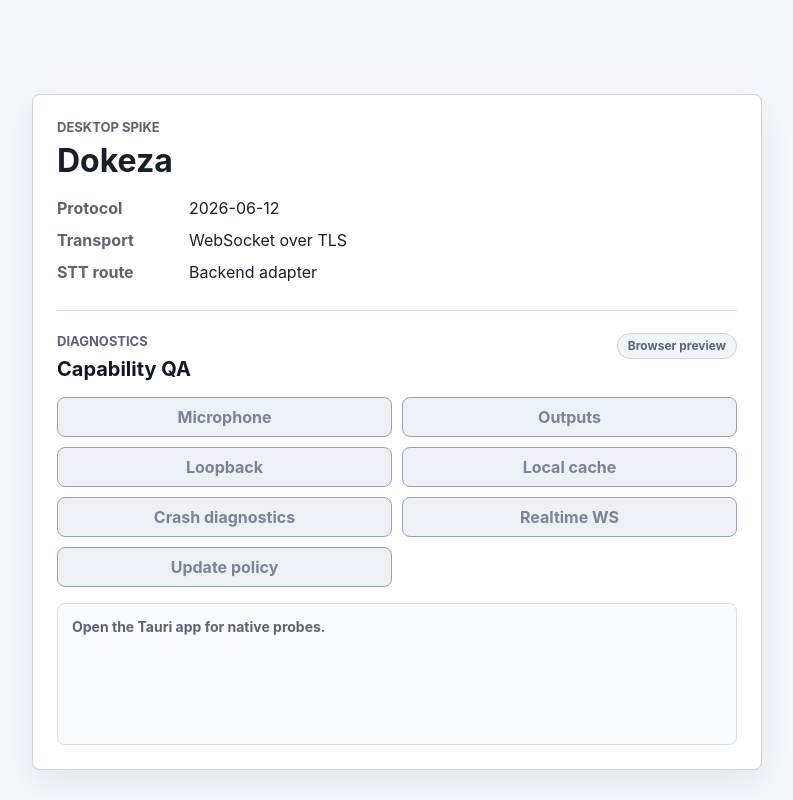
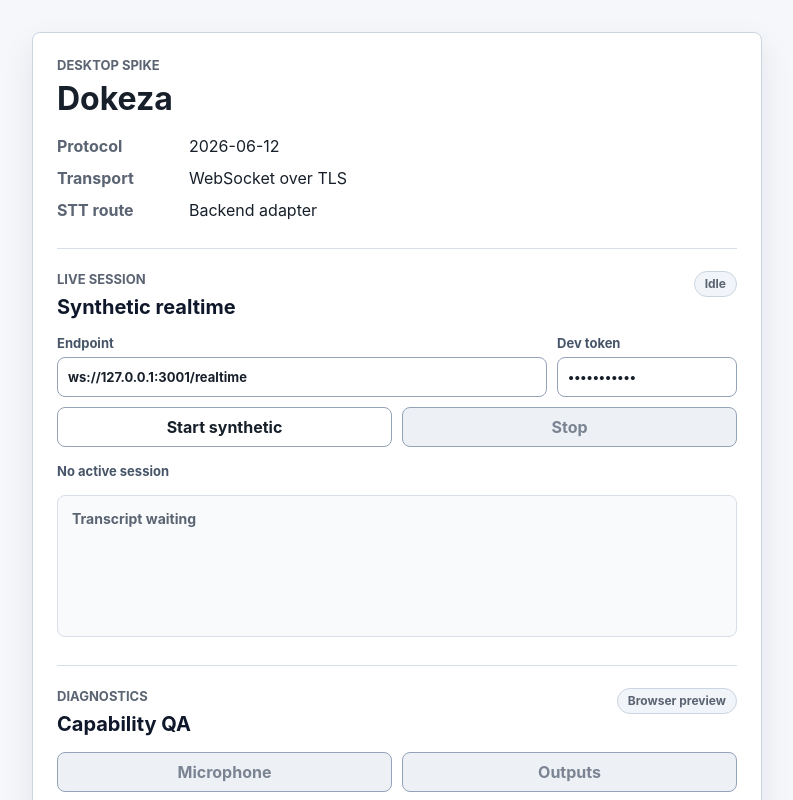
Before and after one commit to onwardfave/dokeza, a React (Vite) app in the folder apps/desktop/: page / in a window 1280 px wide. Shown: the top 800 px of the page, without its empty margins (243-1036 px from the left). Built offline with nearby package versions, Linux system fonts and the light colour scheme; what @sinclair/typebox would draw is missing.

Commit message:
feat(desktop): add synthetic realtime session panel

```diff
--- a/apps/desktop/src/protocol/desktopRealtimeSession.ts
+++ b/apps/desktop/src/protocol/desktopRealtimeSession.ts
@@ -100,12 +100,14 @@
   }
 
   get snapshot(): DesktopRealtimeSnapshot {
-    return {
+    const snapshot: DesktopRealtimeSnapshot = {
       ...this.state,
       transcripts: [...this.state.transcripts],
-      lastError:
-        this.state.lastError === undefined ? undefined : { ...this.state.lastError },
     };
+    if (this.state.lastError !== undefined) {
+      snapshot.lastError = { ...this.state.lastError };
+    }
+    return snapshot;
   }
 
   startSyntheticSession(): void {
@@ -333,7 +335,9 @@
   }
 
   sendBinary(frame: Uint8Array): void {
-    this.socket.send(frame);
+    const copy = new ArrayBuffer(frame.byteLength);
+    new Uint8Array(copy).set(frame);
+    this.socket.send(copy);
   }
 
   close(): void {
--- a/apps/desktop/src/protocol/realtimeClient.ts
+++ b/apps/desktop/src/protocol/realtimeClient.ts
@@ -50,6 +50,8 @@
   sent_at: string;
 }
 
+type SessionBoundEnvelope = SessionEnvelope & { session_id: string };
+
 export function createInitialRealtimeClientState(): RealtimeClientState {
   return { nextSeq: 1 };
 }
@@ -69,6 +71,16 @@
   }
 
   return envelope;
+}
+
+function nextSessionEnvelope(
+  state: RealtimeClientState,
+  sessionId: string,
+): SessionBoundEnvelope {
+  return {
+    ...nextEnvelope(state),
+    session_id: sessionId,
+  };
 }
 
 export function createAuthHelloMessage(
@@ -98,7 +110,7 @@
   identity: DesktopSessionIdentity,
 ): RealtimeJsonMessage {
   const message = {
-    ...nextEnvelope(state, identity.sessionId),
+    ...nextSessionEnvelope(state, identity.sessionId),
     type: "session.start",
     payload: {
       workspace_id: identity.workspaceId,
@@ -130,7 +142,7 @@
 ): RealtimeJsonMessage {
   const envelope = nextEnvelope(state, sessionId);
   const message = {
-    ...envelope,
+    ...nextSessionEnvelopeFromEnvelope(envelope, sessionId),
     type: "session.end",
     payload: {
       reason,
@@ -150,7 +162,7 @@
   input: ResumeRequestInput,
 ): RealtimeJsonMessage {
   const message = {
-    ...nextEnvelope(state, input.sessionId),
+    ...nextSessionEnvelope(state, input.sessionId),
     type: "resume.request",
     payload: {
       previous_connection_id: input.previousConnectionId,
@@ -172,7 +184,7 @@
   payload: AudioChunkMetaMessage["payload"],
 ): AudioChunkMetaMessage {
   const message = {
-    ...nextEnvelope(state, sessionId),
+    ...nextSessionEnvelope(state, sessionId),
     type: "audio.chunk_meta",
     payload,
   } satisfies AudioChunkMetaMessage;
@@ -182,6 +194,16 @@
   }
 
   return message;
+}
+
+function nextSessionEnvelopeFromEnvelope(
+  envelope: SessionEnvelope,
+  sessionId: string,
+): SessionBoundEnvelope {
+  return {
+    ...envelope,
+    session_id: sessionId,
+  };
 }
 
 export function createSyntheticPcmChunks(options: SyntheticPcmOptions = {}): SyntheticPcmChunk[] {
--- a/apps/desktop/src/styles.css
+++ b/apps/desktop/src/styles.css
@@ -112,9 +112,148 @@
   background: #edf8f2;
 }
 
+.status-pill.warning {
+  border-color: #d8b451;
+  color: #755100;
+  background: #fff8df;
+}
+
+.status-pill.danger {
+  border-color: #f0a1b7;
+  color: #9f1239;
+  background: #fff1f5;
+}
+
 .status-pill.muted {
   color: #5b6472;
   background: #f1f5f9;
+}
+
+.live-session {
+  display: grid;
+  gap: 16px;
+  margin-top: 28px;
+  border-top: 1px solid #d8dee8;
+  padding-top: 22px;
+}
+
+.live-session-header {
+  display: flex;
+  gap: 16px;
+  align-items: start;
+  justify-content: space-between;
+}
+
+.live-session-controls {
+  display: grid;
+  grid-template-columns: minmax(0, 1fr) minmax(0, 180px);
+  gap: 10px;
+}
+
+.live-session-controls label {
+  display: grid;
+  gap: 6px;
+  color: #475569;
+  font-size: 13px;
+  font-weight: 700;
+}
+
+.live-session-controls input {
+  min-width: 0;
+  min-height: 38px;
+  border: 1px solid #94a3b8;
+  border-radius: 8px;
+  color: #17202a;
+  background: #ffffff;
+  padding: 0 10px;
+}
+
+.live-session-controls input:disabled {
+  color: #7b8492;
+  background: #edf1f6;
+}
+
+.live-session-buttons {
+  grid-column: 1 / -1;
+  display: grid;
+  grid-template-columns: repeat(2, minmax(0, 1fr));
+  gap: 10px;
+}
+
+.live-session-buttons button {
+  min-height: 40px;
+  border: 1px solid #94a3b8;
+  border-radius: 8px;
+  color: #17202a;
+  background: #ffffff;
+  font-weight: 700;
+  cursor: pointer;
+}
+
+.live-session-buttons button:hover:not(:disabled) {
+  border-color: #2563eb;
+  color: #174ea6;
+  background: #eff6ff;
+}
+
+.live-session-buttons button:disabled {
+  color: #7b8492;
+  background: #edf1f6;
+  cursor: not-allowed;
+}
+
+.live-session-detail {
+  margin: 0;
+  color: #475569;
+  font-size: 13px;
+  font-weight: 700;
+  overflow-wrap: anywhere;
+}
+
+.live-transcript {
+  display: grid;
+  gap: 8px;
+  min-height: 112px;
+  border: 1px solid #d8dee8;
+  border-radius: 8px;
+  background: #f8fafc;
+  padding: 14px;
+}
+
+.live-transcript-empty {
+  margin: 0;
+  color: #5b6472;
+  font-size: 14px;
+  font-weight: 700;
+}
+
+.transcript-row {
+  display: grid;
+  gap: 6px;
+  border-left: 3px solid #94a3b8;
+  background: #ffffff;
+  padding: 10px 12px;
+}
+
+.transcript-row.final {
+  border-left-color: #168a5b;
+}
+
+.transcript-row > div {
+  display: flex;
+  gap: 10px;
+  align-items: center;
+  justify-content: space-between;
+  color: #475569;
+  font-size: 12px;
+  font-weight: 700;
+  text-transform: uppercase;
+}
+
+.transcript-row p {
+  margin: 0;
+  color: #17202a;
+  line-height: 1.45;
 }
 
 .diagnostics-actions {
@@ -251,6 +390,15 @@
     display: grid;
   }
 
+  .live-session-header {
+    display: grid;
+  }
+
+  .live-session-controls,
+  .live-session-buttons {
+    grid-template-columns: 1fr;
+  }
+
   .diagnostics-actions {
     grid-template-columns: 1fr;
   }
--- a/apps/desktop/src/ui/App.tsx
+++ b/apps/desktop/src/ui/App.tsx
@@ -1,5 +1,9 @@
 import { REALTIME_PROTOCOL_VERSION } from "@dokeza/contracts";
-import { useMemo, useState } from "react";
+import { useEffect, useMemo, useRef, useState } from "react";
+import {
+  DesktopRealtimeSessionClient,
+  type DesktopRealtimeSnapshot,
+} from "../protocol/desktopRealtimeSession.js";
 import {
   formatDiagnosticDetails,
   isTauriRuntime,
@@ -7,7 +11,19 @@
   type DiagnosticAction,
   type DiagnosticOutcome,
 } from "./desktopDiagnostics.js";
+import {
+  getLiveSessionDetail,
+  getLiveSessionStatusView,
+  toLiveTranscriptRows,
+} from "./liveSessionViewModel.js";
 import { selectDesktopSurface } from "./surfaces.js";
+
+const initialLiveSessionSnapshot: DesktopRealtimeSnapshot = {
+  status: "idle",
+  lastClientSeq: 0,
+  lastServerSeq: 0,
+  transcripts: [],
+};
 
 export function App() {
   const surface = selectDesktopSurface(globalThis.location.hash);
@@ -35,9 +51,122 @@
             <dd>Backend adapter</dd>
           </div>
         </dl>
+        <LiveSessionPanel />
         <DiagnosticsPanel />
       </section>
     </main>
+  );
+}
+
+function LiveSessionPanel() {
+  const [endpoint, setEndpoint] = useState("ws://127.0.0.1:3001/realtime");
+  const [token, setToken] = useState("valid_token");
+  const [snapshot, setSnapshot] = useState<DesktopRealtimeSnapshot>(initialLiveSessionSnapshot);
+  const clientRef = useRef<DesktopRealtimeSessionClient | null>(null);
+  const refreshTimerRef = useRef<number | undefined>(undefined);
+  const status = getLiveSessionStatusView(snapshot.status);
+  const detail = getLiveSessionDetail(snapshot);
+  const transcriptRows = toLiveTranscriptRows(snapshot.transcripts);
+  const canStart =
+    snapshot.status === "idle" || snapshot.status === "closed" || snapshot.status === "failed";
+  const canStop =
+    snapshot.status === "connecting" ||
+    snapshot.status === "connected" ||
+    snapshot.status === "streaming" ||
+    snapshot.status === "degraded";
+
+  useEffect(() => {
+    return () => window.clearInterval(refreshTimerRef.current);
+  }, []);
+
+  function refreshSnapshot() {
+    const client = clientRef.current;
+    if (client !== null) {
+      setSnapshot(client.snapshot);
+    }
+  }
+
+  function startRefreshLoop() {
+    window.clearInterval(refreshTimerRef.current);
+    refreshTimerRef.current = window.setInterval(refreshSnapshot, 250);
+  }
+
+  function startSession() {
+    const client = new DesktopRealtimeSessionClient({
+      endpoint,
+      token,
+      clientVersion: "0.1.0",
+      platform: "windows",
+      deviceId: "dev_desktop_preview",
+      syntheticAudio: {
+        chunkCount: 3,
+        samplesPerChunk: 1600,
+      },
+    });
+    clientRef.current = client;
+    client.startSyntheticSession();
+    setSnapshot(client.snapshot);
+    startRefreshLoop();
+  }
+
+  function stopSession() {
+    clientRef.current?.stop("user_stopped");
+    refreshSnapshot();
+  }
+
+  return (
+    <section className="live-session" aria-labelledby="live-session-title">
+      <div className="live-session-header">
+        <div>
+          <p className="eyebrow">Live Session</p>
+          <h2 id="live-session-title">Synthetic realtime</h2>
+        </div>
+        <span className={`status-pill ${status.tone}`}>{status.label}</span>
+      </div>
+      <div className="live-session-controls">
+        <label>
+          <span>Endpoint</span>
+          <input
+            value={endpoint}
+            onChange={(event) => setEndpoint(event.currentTarget.value)}
+            disabled={!canStart}
+          />
+        </label>
+        <label>
+          <span>Dev token</span>
+          <input
+            type="password"
+            value={token}
+            onChange={(event) => setToken(event.currentTarget.value)}
+            disabled={!canStart}
+          />
+        </label>
+        <div className="live-session-buttons">
+          <button type="button" disabled={!canStart} onClick={startSession}>
+            Start synthetic
+          </button>
+          <button type="button" disabled={!canStop} onClick={stopSession}>
+            Stop
+          </button>
+        </div>
+      </div>
+      <p className="live-session-detail">{detail}</p>
+      <div className="live-transcript" aria-live="polite">
+        {transcriptRows.length === 0 ? (
+          <p className="live-transcript-empty">Transcript waiting</p>
+        ) : (
+          transcriptRows.map((row) => (
+            <article className={`transcript-row ${row.state}`} key={row.id}>
+              <div>
+                <span>{row.speaker}</span>
+                <strong>{row.state}</strong>
+              </div>
+              <p>{row.text}</p>
+            </article>
+          ))
+        )}
+      </div>
+    </section>
   );
 }
 
--- /dev/null
+++ b/apps/desktop/src/ui/liveSessionViewModel.ts
@@ -0,0 +1,59 @@
+import type {
+  DesktopRealtimeSnapshot,
+  DesktopRealtimeStatus,
+  DesktopRealtimeTranscript,
+} from "../protocol/desktopRealtimeSession.js";
+
+export interface LiveSessionStatusView {
+  label: string;
+  tone: "muted" | "ok" | "warning" | "danger";
+}
+
+export interface LiveTranscriptRow {
+  id: string;
+  speaker: string;
+  text: string;
+  state: "partial" | "final";
+}
+
+const statusLabels: Record<DesktopRealtimeStatus, LiveSessionStatusView> = {
+  idle: { label: "Idle", tone: "muted" },
+  connecting: { label: "Connecting", tone: "warning" },
+  connected: { label: "Connected", tone: "ok" },
+  streaming: { label: "Streaming", tone: "ok" },
+  reconnecting: { label: "Reconnecting", tone: "warning" },
+  degraded: { label: "Degraded", tone: "warning" },
+  closed: { label: "Closed", tone: "muted" },
+  failed: { label: "Failed", tone: "danger" },
+};
+
+export function getLiveSessionStatusView(status: DesktopRealtimeStatus): LiveSessionStatusView {
+  return statusLabels[status];
+}
+
+export function getLiveSessionDetail(snapshot: DesktopRealtimeSnapshot): string {
+  if (snapshot.lastError !== undefined) {
+    return snapshot.lastError.message;
+  }
+
+  if (snapshot.statusMessage !== undefined) {
+    return snapshot.statusMessage;
+  }
+
+  if (snapshot.sessionId !== undefined && snapshot.connectionId !== undefined) {
+    return `${snapshot.sessionId} / ${snapshot.connectionId}`;
+  }
+
+  return "No active session";
+}
+
+export function toLiveTranscriptRows(
+  transcripts: DesktopRealtimeTranscript[],
+): LiveTranscriptRow[] {
+  return transcripts.map((transcript) => ({
+    id: transcript.segmentId,
+    speaker: transcript.speaker,
+    text: transcript.text,
+    state: transcript.final ? "final" : "partial",
+  }));
+}
```
Also changed, not shown: 2 other files (tests, documents, lock files or other folders).
